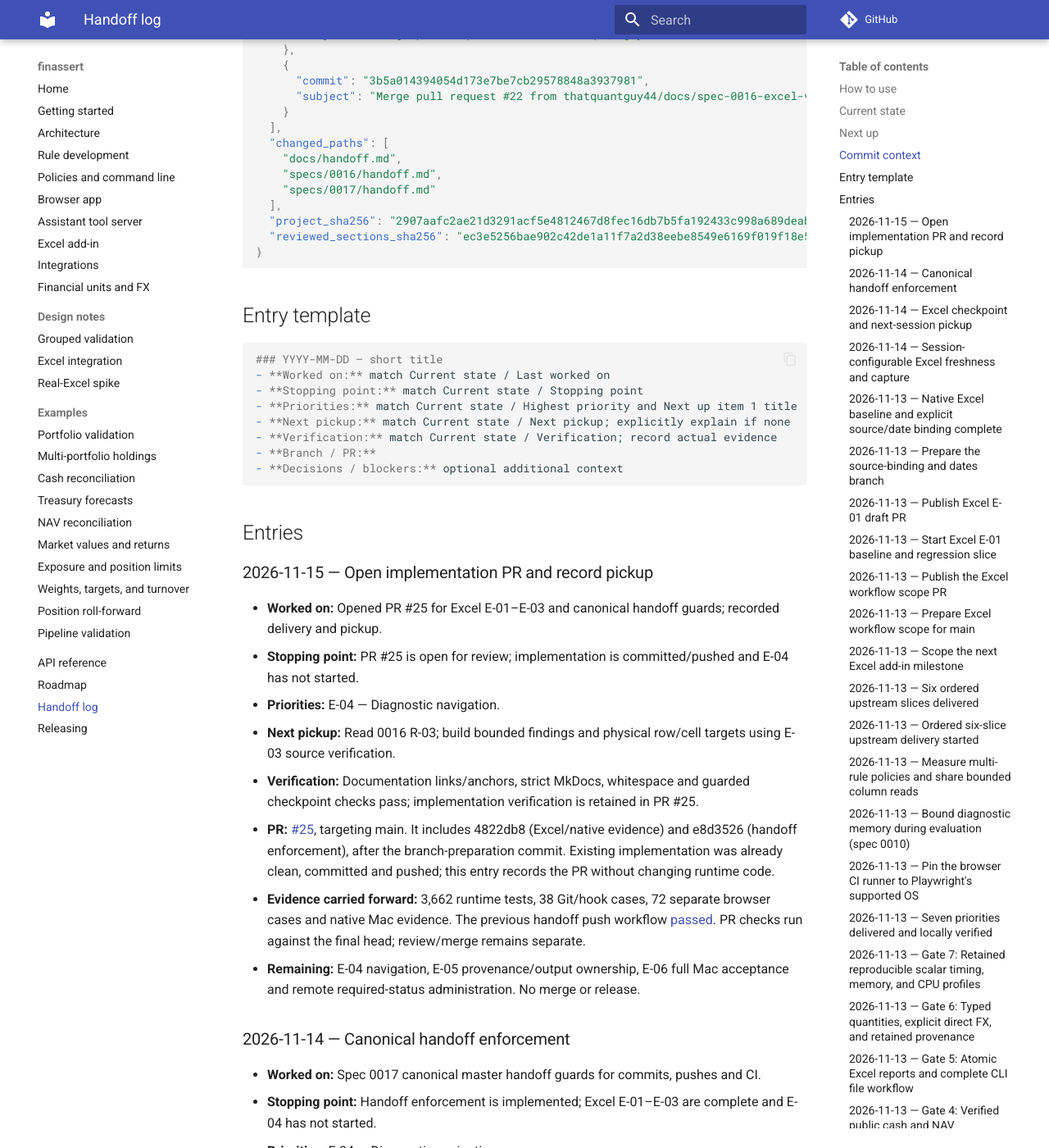
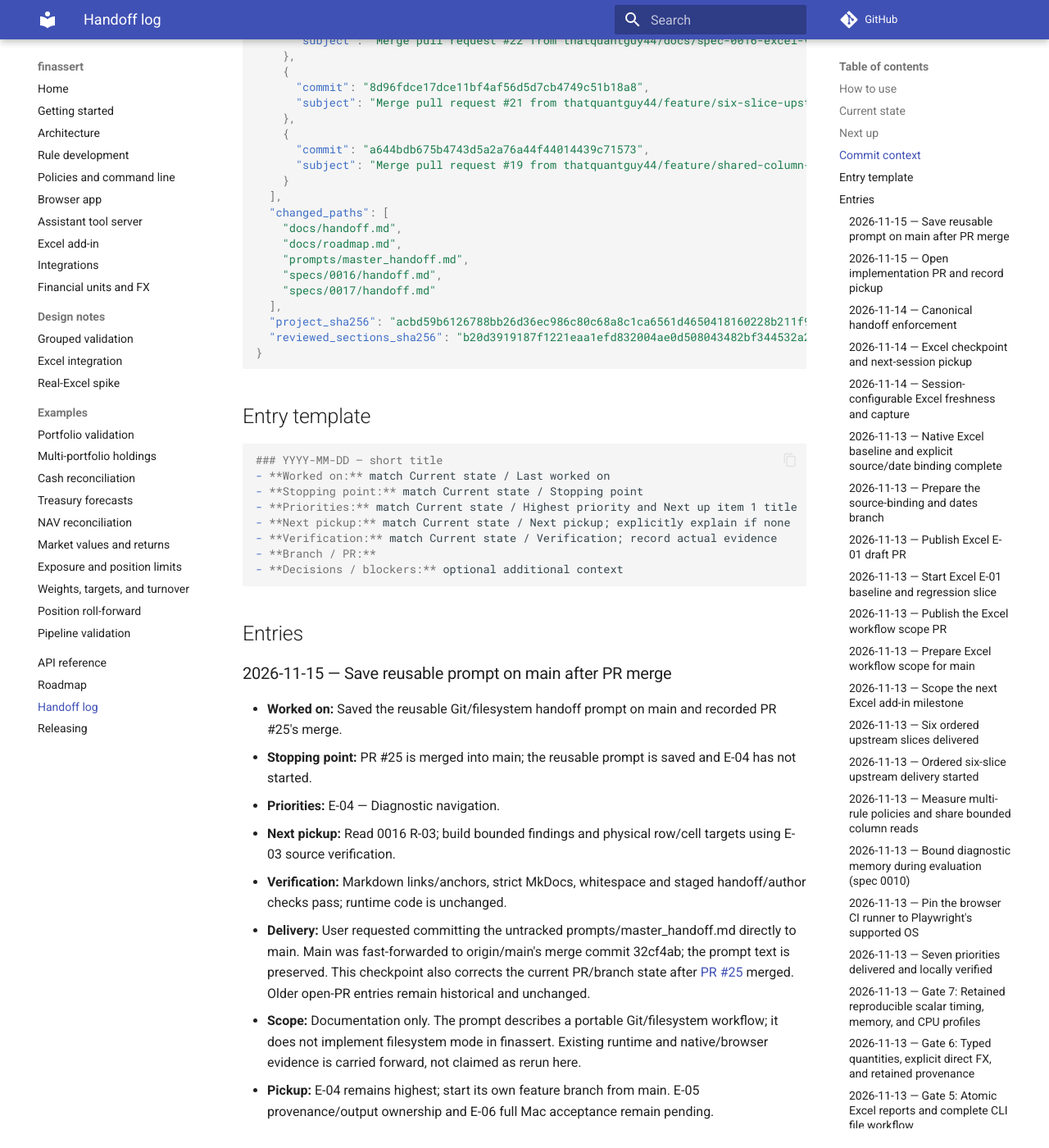
Before and after one commit to thatquantguy44/finassert, an MkDocs documentation site: the page built from docs/handoff.md, in a window 1280 px wide and 1400 px high, scrolled down 2524 px. Shown: the whole window at 82% size. Built offline with MkDocs 1.6.1 and Material for MkDocs 9.7.7, drawn with Linux system fonts in a browser that asks for light colours; comment, search, counter and statistics services are not loaded; some of the changed text lies outside the part shown.

Commit message:
docs: save reusable handoff enforcement prompt
Add the supplied Git/filesystem handoff prompt without altering its text. Record PR #25's merge into main and retain E-04 diagnostic navigation as the next pickup. Documentation-only verification covers links, strict docs and the installed checkpoint/author guards.

````diff
--- a/docs/handoff.md
+++ b/docs/handoff.md
@@ -19,19 +19,19 @@ and the roadmap defer to this ordering; numbered spec.md files own requirements.
    decisions; see the [spec catalog](https://github.com/thatquantguy44/finassert/blob/main/specs/README.md).
 6. Stage intended work/prose, run `python3 scripts/check_handoff.py --refresh`,
    then explicitly stage this file again. Hooks/CI check the index/history and
-   preserve older entries. See [the workflow](https://github.com/thatquantguy44/finassert/blob/feature/excel-source-binding-dates/CONTRIBUTING.md#master-handoff-checkpoints).
+   preserve older entries. See [the workflow](https://github.com/thatquantguy44/finassert/blob/main/CONTRIBUTING.md#master-handoff-checkpoints).
 
 ## Current state
 
-- **Last worked on:** Opened PR #25 for Excel E-01–E-03 and canonical handoff guards; recorded delivery and pickup.
+- **Last worked on:** Saved the reusable Git/filesystem handoff prompt on main and recorded PR #25's merge.
 - **Highest priority:** E-04 — Diagnostic navigation.
 - **Next pickup:** Read 0016 R-03; build bounded findings and physical row/cell targets using E-03 source verification.
-- **Verification:** Documentation links/anchors, strict MkDocs, whitespace and guarded checkpoint checks pass; implementation verification is retained in PR #25.
-- **Branch:** `feature/excel-source-binding-dates`, created from refreshed main
-  `00ce4d9`. E-01/E-02 native baseline/source binding and configurable E-03
-  freshness/stable capture are implemented and verified.
+- **Verification:** Markdown links/anchors, strict MkDocs, whitespace and staged handoff/author checks pass; runtime code is unchanged.
+- **Branch:** `main`, refreshed to merge commit `32cf4ab` before saving the prompt.
+  E-01/E-02 native baseline/source binding, configurable E-03 freshness/stable
+  capture and spec 0017's Git-backed handoff guards are merged and verified.
 - **Implementation PR:** [#25](https://github.com/thatquantguy44/finassert/pull/25)
-  is open for review, targeting main with Excel E-01–E-03 and handoff enforcement.
+  is merged into main at `32cf4ab`, with Excel E-01–E-03 and handoff enforcement.
 - **Previous baseline PR:** [#24](https://github.com/thatquantguy44/finassert/pull/24)
   is merged; its outstanding native baseline is now complete.
 - **Delivered branch:** `feature/six-slice-upstream-delivery`; PR #21 is merged into main.
@@ -42,7 +42,10 @@ and the roadmap defer to this ordering; numbered spec.md files own requirements.
 - **Scope:** finassert only; no release/tag or downstream application change.
 - **Remaining product scope:** E-01–E-03 have native and automated evidence;
   E-04–E-06 remain proposed.
-- **Stopping point:** PR #25 is open for review; implementation is committed/pushed and E-04 has not started.
+- **Stopping point:** PR #25 is merged into main; the reusable prompt is saved and E-04 has not started.
+- **Reusable prompt:** [prompts/master_handoff.md](https://github.com/thatquantguy44/finassert/blob/main/prompts/master_handoff.md)
+  describes both Git and filesystem modes for reuse elsewhere. Finassert's
+  implemented checker remains Git-backed; no filesystem backend was added here.
 - **Native session:**
   The last observed native pane was Ready/Unbound. Source, date choice and capture
   settings are session-only and must be selected again after reopening.
@@ -53,13 +56,13 @@ and the roadmap defer to this ordering; numbered spec.md files own requirements.
 - **Native evidence:** Excel 16.115 opened the corrected pane via Microsoft's
   sideload CLI. All 50,000-row diagnostic steps passed; source/date binding was
   subsequently tested with both epochs. See
-  [evidence](https://github.com/thatquantguy44/finassert/blob/feature/excel-source-binding-dates/specs/0016/artifacts/README.md).
+  [evidence](https://github.com/thatquantguy44/finassert/blob/main/specs/0016/artifacts/README.md).
 
 ## Next up
 
 1. E-04 — Diagnostic navigation.
-   Resume on `feature/excel-source-binding-dates` at
-   [spec 0016 E-04](https://github.com/thatquantguy44/finassert/blob/feature/excel-source-binding-dates/specs/0016/tasks.md#ordered-implementation).
+   Start a new feature branch from refreshed `main` at
+   [spec 0016 E-04](https://github.com/thatquantguy44/finassert/blob/main/specs/0016/tasks.md#ordered-implementation).
    Read its agent instructions and R-03 first. Start with the bounded diagnostic
    view and physical row/cell mapping, reusing E-03's current-result preflight
    before changing selection. Cover offset/quoted sources, ambiguous business
@@ -76,19 +79,11 @@ use `git log -5 --oneline` for the live tip. Regenerate with --refresh.
 ```json
 {
   "version": 1,
-  "prior_head": "e8d352686e4f105b08fc92ec2738cd3facbeba8c",
+  "prior_head": "32cf4aba736ec05eec4668df7b0d19261699c16c",
   "recent_commits": [
     {
-      "commit": "e8d352686e4f105b08fc92ec2738cd3facbeba8c",
-      "subject": "chore: enforce canonical master handoff checkpoints"
-    },
-    {
-      "commit": "4822db8c42bb3d4526427c40185202b567b1ebb0",
-      "subject": "feat(excel): bind sources and verify configurable captures"
-    },
-    {
-      "commit": "ccafd3d3fe00ca0e6d79a4cca5830246dab27641",
-      "subject": "docs: prepare Excel source binding and dates branch"
+      "commit": "32cf4aba736ec05eec4668df7b0d19261699c16c",
+      "subject": "Merge pull request #25 from thatquantguy44/feature/excel-source-binding-dates"
     },
     {
       "commit": "00ce4d9d08ddce6ecb831ebe4063845a91dc839a",
@@ -97,15 +92,25 @@ use `git log -5 --oneline` for the live tip. Regenerate with --refresh.
     {
       "commit": "3b5a014394054d173e7be7cb29578848a3937981",
       "subject": "Merge pull request #22 from thatquantguy44/docs/spec-0016-excel-validation-workflow"
+    },
+    {
+      "commit": "8d96fdce17dce11bf4af56d5d7cb4749c51b18a8",
+      "subject": "Merge pull request #21 from thatquantguy44/feature/six-slice-upstream-delivery"
+    },
+    {
+      "commit": "a644bdb675b4743d5a2a76a44f44014439c71573",
+      "subject": "Merge pull request #19 from thatquantguy44/feature/shared-column-reads"
     }
   ],
   "changed_paths": [
     "docs/handoff.md",
+    "docs/roadmap.md",
+    "prompts/master_handoff.md",
     "specs/0016/handoff.md",
     "specs/0017/handoff.md"
   ],
-  "project_sha256": "2907aafc2ae21d3291acf5e4812467d8fec16db7b5fa192433c998a689deab5c",
-  "reviewed_sections_sha256": "ec3e5256bae902c42de1a11f7a2d38eebe8549e6169f019f18e56add3505c65f"
+  "project_sha256": "acbd59b6126788bb26d36ec986c80c68a8c1ca6561d4650418160228b211f914",
+  "reviewed_sections_sha256": "b20d3919187f1221eaa1efd832004ae0d508043482bf344532a21b5012a0340e"
 }
 ```
 <!-- /finassert-handoff-checkpoint -->
@@ -124,6 +129,24 @@ use `git log -5 --oneline` for the live tip. Regenerate with --refresh.
 ```
 
 ## Entries
+
+### 2026-11-15 — Save reusable prompt on main after PR merge
+
+- **Worked on:** Saved the reusable Git/filesystem handoff prompt on main and recorded PR #25's merge.
+- **Stopping point:** PR #25 is merged into main; the reusable prompt is saved and E-04 has not started.
+- **Priorities:** E-04 — Diagnostic navigation.
+- **Next pickup:** Read 0016 R-03; build bounded findings and physical row/cell targets using E-03 source verification.
+- **Verification:** Markdown links/anchors, strict MkDocs, whitespace and staged handoff/author checks pass; runtime code is unchanged.
+- **Delivery:** User requested committing the untracked prompts/master_handoff.md
+  directly to main. Main was fast-forwarded to origin/main's merge commit
+  32cf4ab; the prompt text is preserved. This checkpoint also corrects the current
+  PR/branch state after [PR #25](https://github.com/thatquantguy44/finassert/pull/25)
+  merged. Older open-PR entries remain historical and unchanged.
+- **Scope:** Documentation only. The prompt describes a portable Git/filesystem
+  workflow; it does not implement filesystem mode in finassert. Existing runtime
+  and native/browser evidence is carried forward, not claimed as rerun here.
+- **Pickup:** E-04 remains highest; start its own feature branch from main.
+  E-05 provenance/output ownership and E-06 full Mac acceptance remain pending.
 
 ### 2026-11-15 — Open implementation PR and record pickup
 
````
Also changed, not shown: docs/roadmap.md (+2 -0 lines), prompts/master_handoff.md (added, +208 -0 lines), specs/0016/handoff.md (+10 -1 lines), specs/0017/handoff.md (+13 -3 lines).
